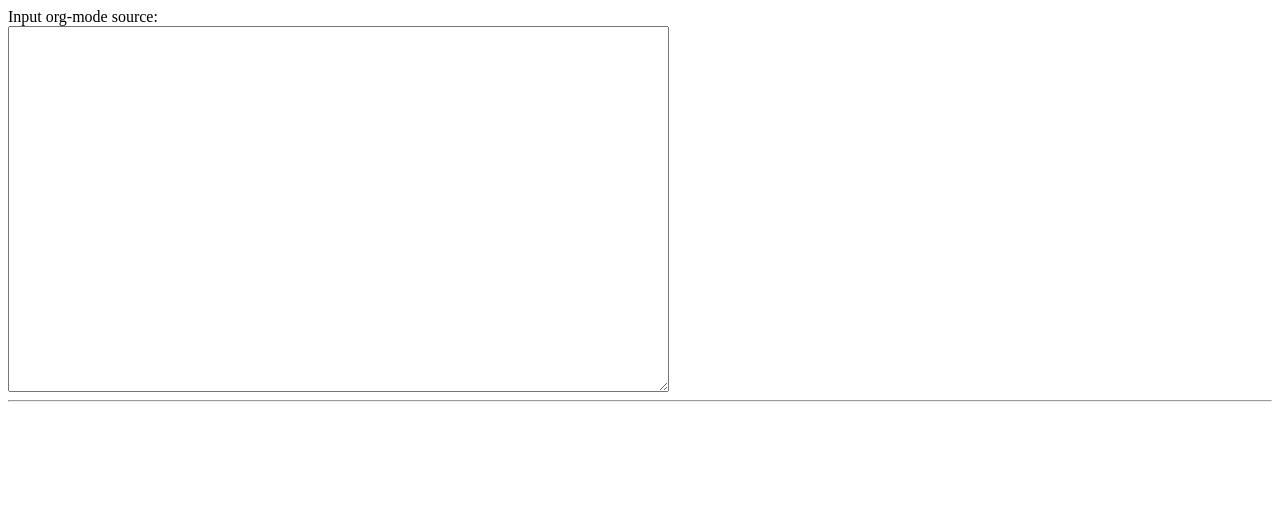
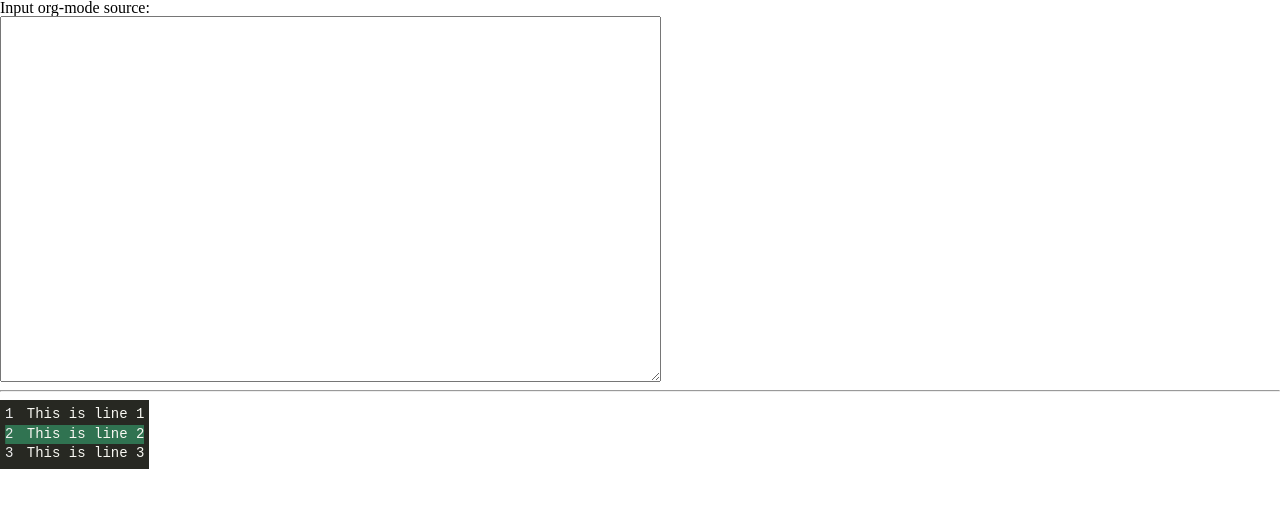
Before and after one commit to tomalexander/org_mode_ast_investigation_tool, a plain HTML site: page static/index.html in a window 1280 px wide. Drawn offline with Linux system fonts and the light colour scheme.

Commit message:
Add a sample output code block.

```diff
--- a/static/index.html
+++ b/static/index.html
@@ -1,5 +1,6 @@
 <html>
   <head>
+    <link rel="stylesheet" href="reset.css">
     <link rel="stylesheet" href="style.css">
     <script type="text/javascript" src="script.js" defer></script>
   </head>
@@ -7,7 +8,6 @@
     Input org-mode source:<br/>
     <textarea id="org-input" rows="24" cols="80"></textarea>
     <hr/>
-    <div id="parse-output" class="code_block">
-    </div>
+    <div id="parse-output" class="code_block" style="padding-left: calc(2ch + 10px); counter-set: code_line_number 0;"><code>This is line 1</code><code class="highlighted">This is line 2</code><code>This is line 3</code></div>
   </body>
 </html>
--- /dev/null
+++ b/static/reset.css
@@ -0,0 +1,48 @@
+/* http://meyerweb.com/eric/tools/css/reset/
+   v2.0 | 20110126
+   License: none (public domain)
+*/
+
+html, body, div, span, applet, object, iframe,
+h1, h2, h3, h4, h5, h6, p, blockquote, pre,
+a, abbr, acronym, address, big, cite, code,
+del, dfn, em, img, ins, kbd, q, s, samp,
+small, strike, strong, sub, sup, tt, var,
+b, u, i, center,
+dl, dt, dd, ol, ul, li,
+fieldset, form, label, legend,
+table, caption, tbody, tfoot, thead, tr, th, td,
+article, aside, canvas, details, embed,
+figure, figcaption, footer, header, hgroup,
+menu, nav, output, ruby, section, summary,
+time, mark, audio, video {
+        margin: 0;
+        padding: 0;
+        border: 0;
+        font-size: 100%;
+        font: inherit;
+        vertical-align: baseline;
+}
+/* HTML5 display-role reset for older browsers */
+article, aside, details, figcaption, figure,
+footer, header, hgroup, menu, nav, section {
+        display: block;
+}
+body {
+        line-height: 1;
+}
+ol, ul {
+        list-style: none;
+}
+blockquote, q {
+        quotes: none;
+}
+blockquote:before, blockquote:after,
+q:before, q:after {
+        content: '';
+        content: none;
+}
+table {
+        border-collapse: collapse;
+        border-spacing: 0;
+}
--- a/static/style.css
+++ b/static/style.css
@@ -0,0 +1,32 @@
+.code_block {
+    font: 14px/1.4 "Cascadia Mono", monospace;
+    background: #272822ff;
+    color: #f8f8f2ff;
+    display: table;
+    white-space: break-spaces;
+    padding: 5px;
+
+    /* color for line numbers  */
+}
+
+.code_block > code {
+    display: table;
+    counter-increment: code_line_number;
+}
+
+.code_block > code::before {
+    content: counter(code_line_number) " ";
+    display: inline-block;
+    position: absolute;
+    transform: TranslateX(-100%);
+    padding-right: 5px;
+    color: #eeeeee;
+}
+
+.code_block > code.highlighted {
+    background: #307351ff;
+}
+
+.code_block > code.highlighted::before {
+    background: #307351ff;
+}
```
